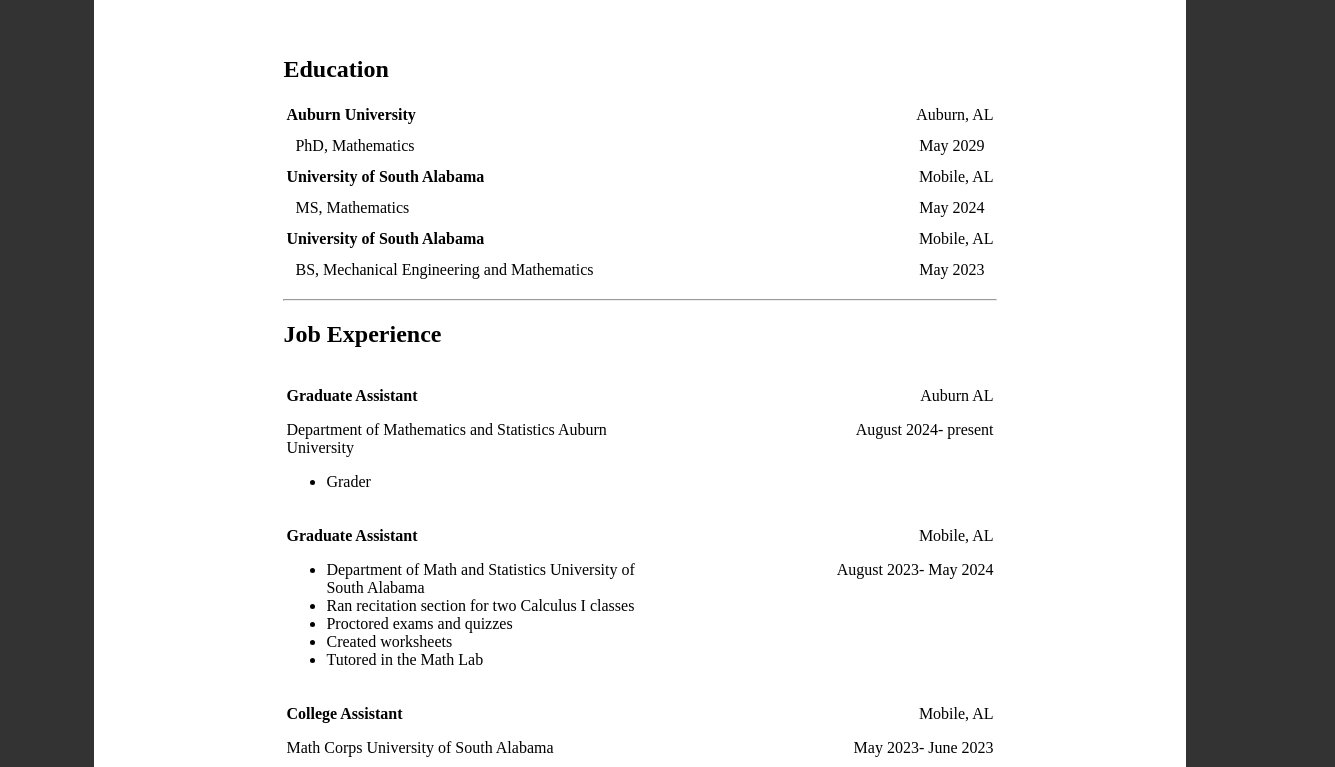
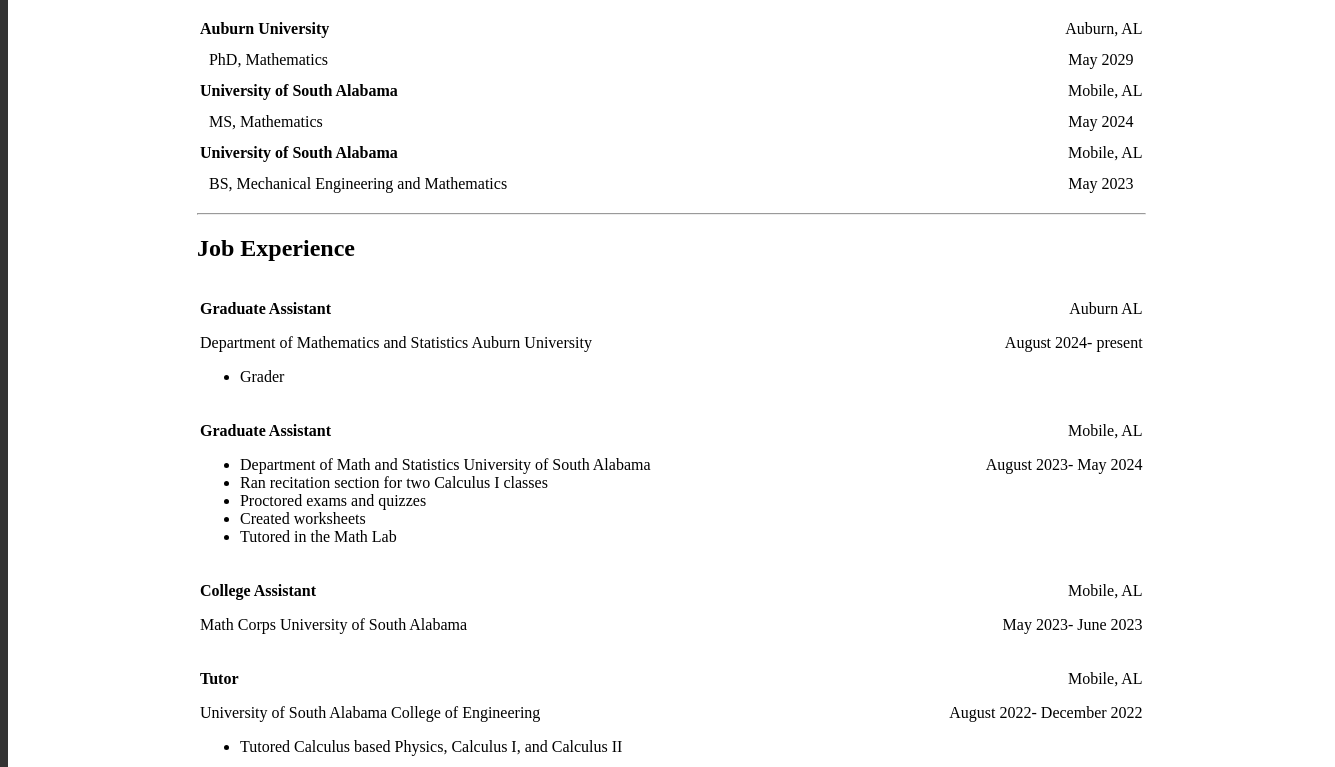
Before and after one commit to DanielHodgins/CV-Maker, a plain HTML site: page index.html in a window 1280 px wide. Shown: the part 372-1139 px from the top of the page, 1335 px wide, since content can reach past the window. Drawn offline with nearby package versions, Linux system fonts and the light colour scheme.

Commit message:
Update index.html

```diff
--- a/index.html
+++ b/index.html
@@ -12,7 +12,6 @@
     <style>
         body {
             font-family: "Times New Roman", Times, serif;
-            margin: 2.5cm;
             background-color: #333;
             align-items: center;
         }
@@ -35,6 +34,7 @@
             background-color: #fff; /* White background for the middle content */
             min-height: 100vh;
             padding: 2.5cm;
+            width: 90%;
         }
     </style>
 </head>
```
